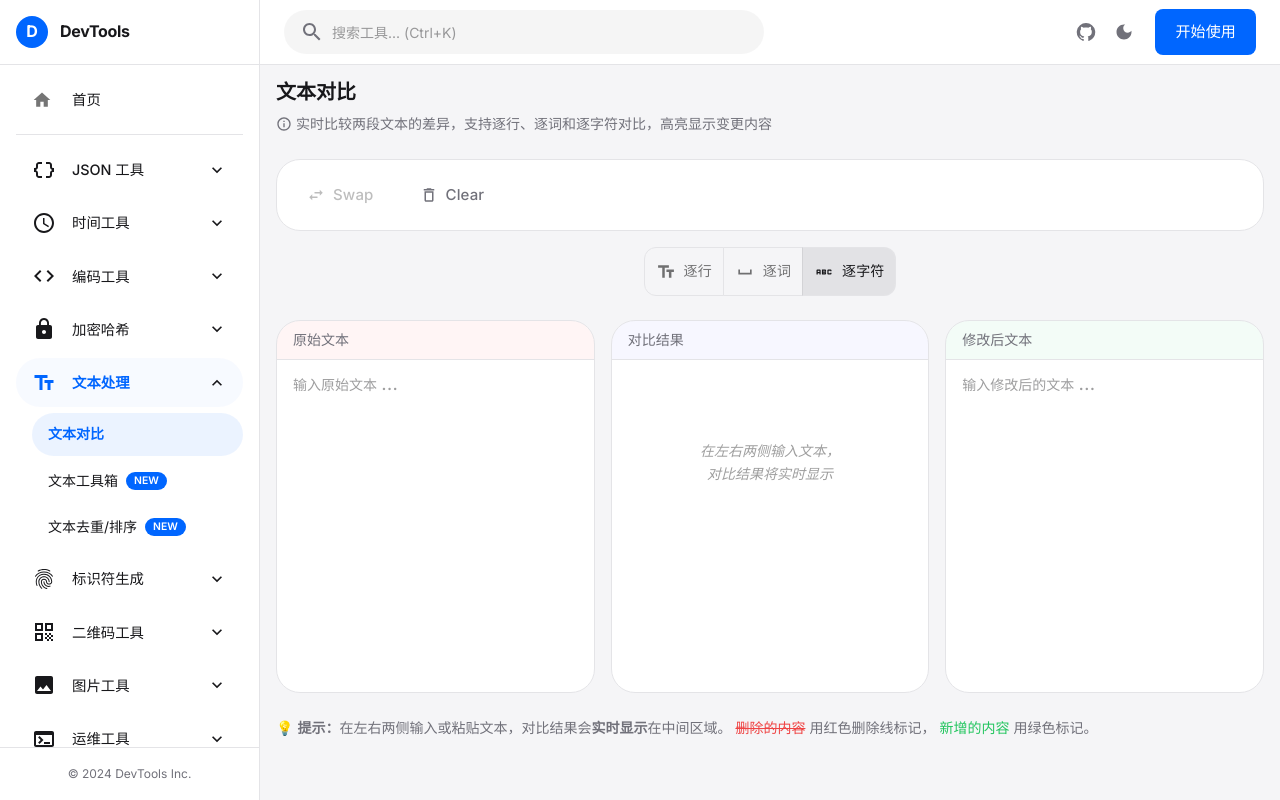
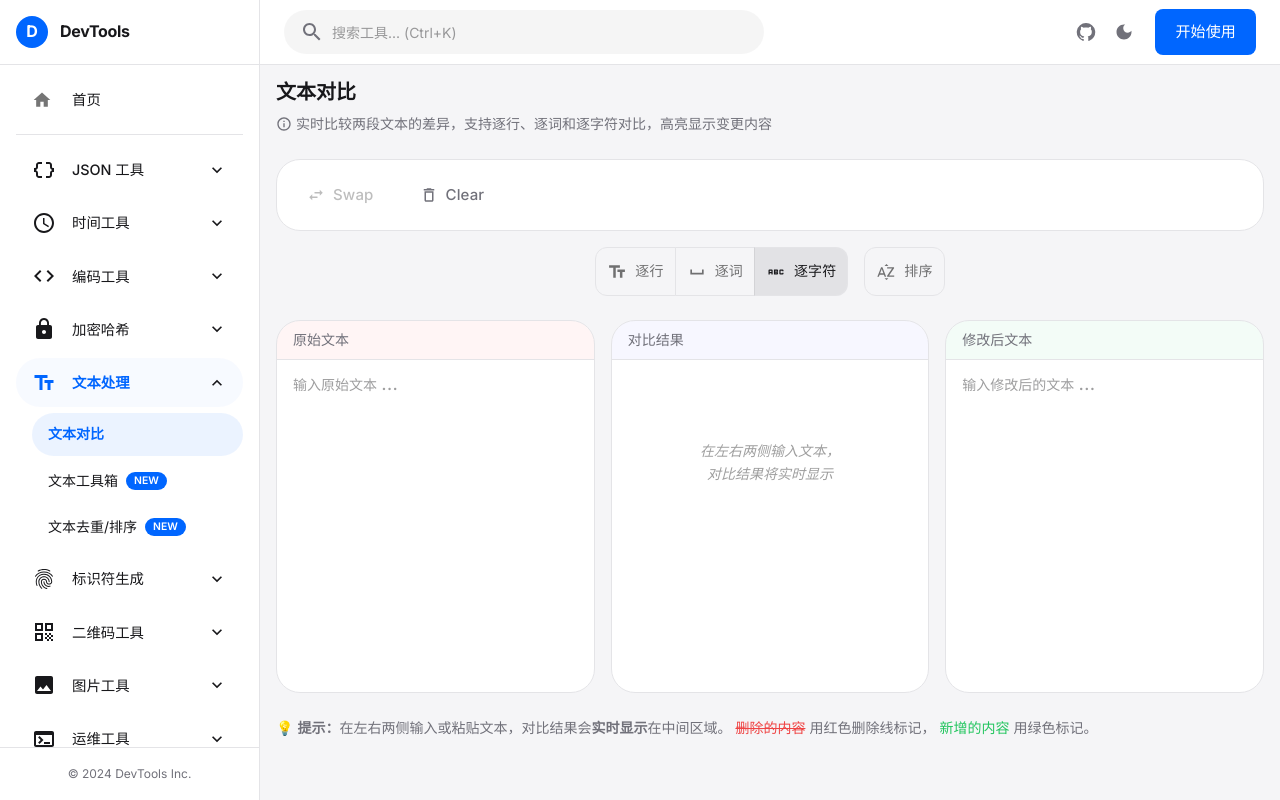
Before and after one commit to Code-suphub/tools_organization, a React (Vite) app: page /tools/text/diff in a window 1280 px wide. Built offline with nearby package versions, Linux system fonts and the light colour scheme.

Commit message:
feat(text-diff): 新增排序后对比功能，支持忽略行顺序差异

```diff
--- a/src/tools/text/TextDiff.jsx
+++ b/src/tools/text/TextDiff.jsx
@@ -5,6 +5,7 @@ import SwapHorizIcon from '@mui/icons-material/SwapHoriz';
 import TextFieldsIcon from '@mui/icons-material/TextFields';
 import SpaceBarIcon from '@mui/icons-material/SpaceBar';
 import AbcIcon from '@mui/icons-material/Abc';
+import SortByAlphaIcon from '@mui/icons-material/SortByAlpha';
 import { diffLines, diffWords, diffChars } from 'diff';
 
 import ToolCard from '../../components/ToolCard';
@@ -26,6 +27,7 @@ function TextDiff() {
     const [leftInput, setLeftInput] = useState('');
     const [rightInput, setRightInput] = useState('');
     const [diffMode, setDiffMode] = useState('chars'); // lines | words | chars
+    const [sortLines, setSortLines] = useState(false);
 
     /**
      * 获取 diff 函数
@@ -48,7 +50,16 @@ function TextDiff() {
         }
 
         const diffFn = getDiffFn(diffMode);
-        const diff = diffFn(leftInput, rightInput);
+
+        let l = leftInput;
+        let r = rightInput;
+
+        if (sortLines) {
+            l = l.split('\n').sort().join('\n');
+            r = r.split('\n').sort().join('\n');
+        }
+
+        const diff = diffFn(l, r);
 
         // 统计变更
         let added = 0, removed = 0, unchanged = 0;
@@ -177,7 +188,7 @@ function TextDiff() {
             actions={actions}
         >
             {/* 对比模式切换 */}
-            <Box sx={{ display: 'flex', justifyContent: 'center', mb: 3 }}>
+            <Box sx={{ display: 'flex', justifyContent: 'center', mb: 3, gap: 2 }}>
                 <ToggleButtonGroup
                     value={diffMode}
                     exclusive
@@ -197,6 +208,17 @@ function TextDiff() {
                         逐字符
                     </ToggleButton>
                 </ToggleButtonGroup>
+
+                <ToggleButton
+                    value="sort"
+                    selected={sortLines}
+                    onChange={() => setSortLines(!sortLines)}
+                    color="primary"
+                    title="排序后对比（忽略行顺序）"
+                >
+                    <SortByAlphaIcon sx={{ mr: 1 }} fontSize="small" />
+                    排序
+                </ToggleButton>
             </Box>
 
             {/* 三栏布局：左边输入 | 中间结果 | 右边输入 */}
```
